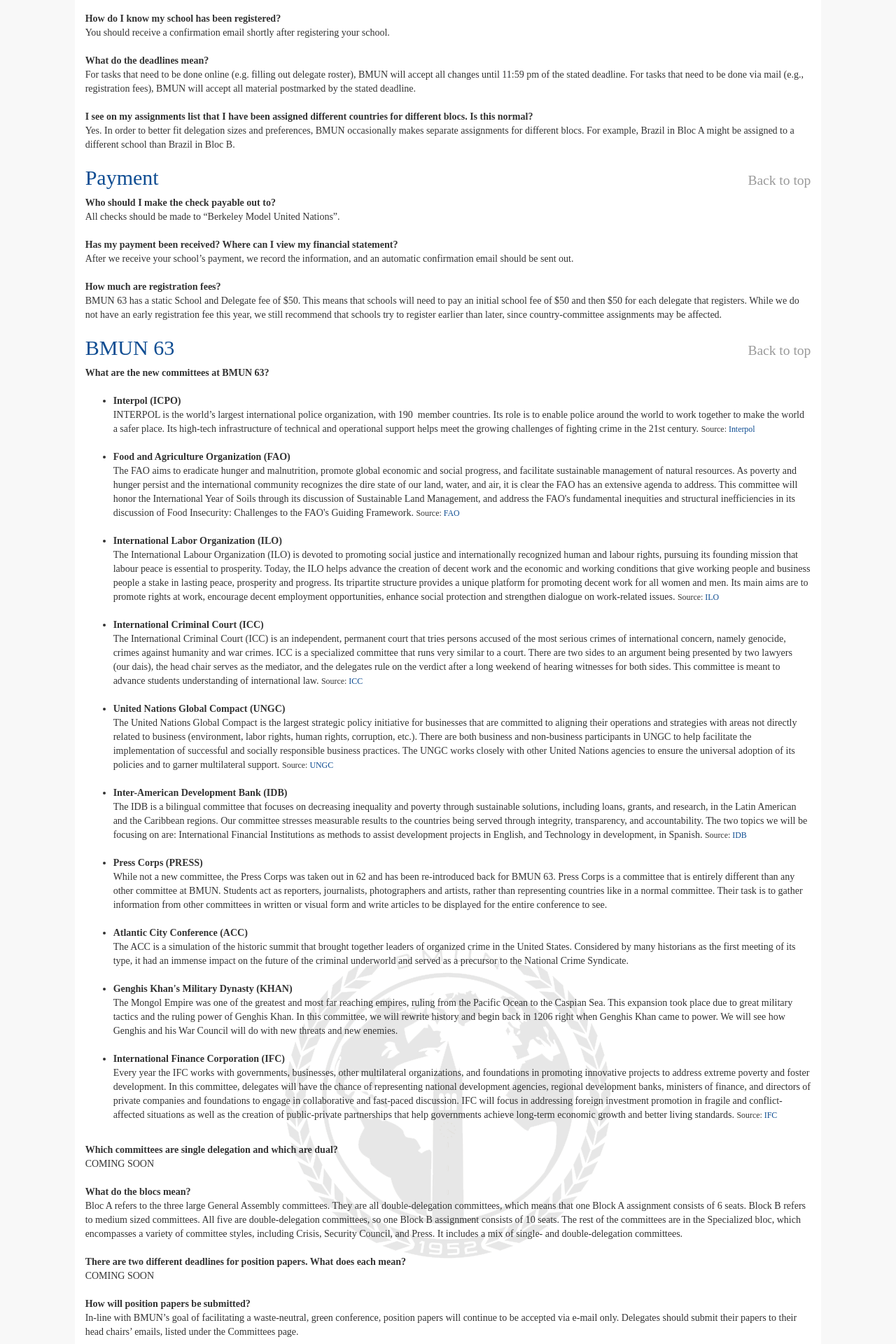
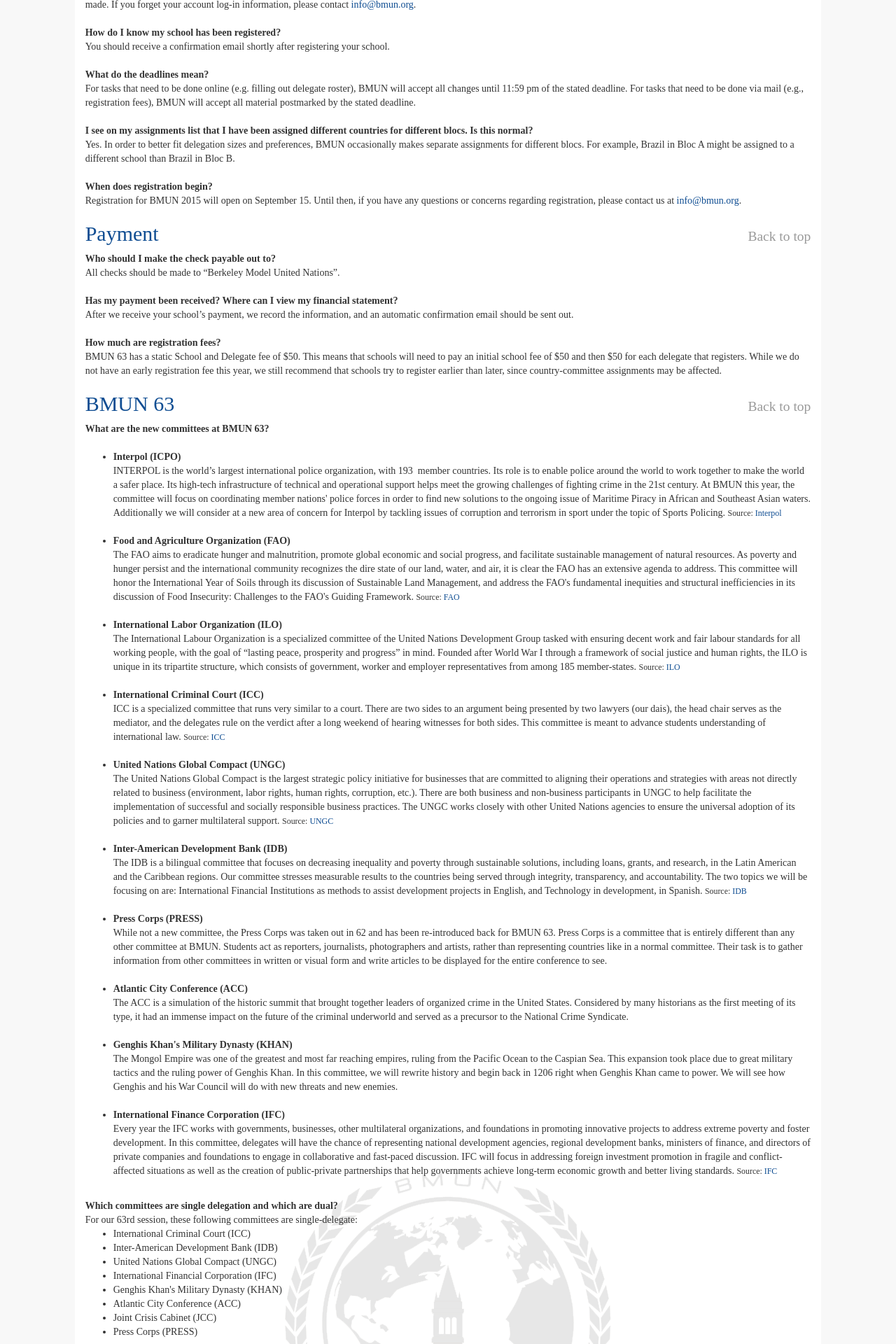
Before and after one commit to nathanielparke/website, a PHP site: page /Advisor_FAQs.php in a window 1280 px wide. Shown: the part 880-2800 px from the top of the page at 70% size. Run offline with PHP 8.4, Linux system fonts and the light colour scheme; some libraries are stand-ins or nearby versions.

Commit message:
FAQ updates

```diff
--- a/Advisor_FAQs.php
+++ b/Advisor_FAQs.php
@@ -19,6 +19,7 @@
 	        	<li><a href="#reg_q3">How do I know my school has been registered?</a></li>
 	        	<li><a href="#reg_q4">What do the deadlines mean?</a></li>
 	        	<li><a href="#reg_q5">I see on my assignments list that I have been assigned different countries for different blocs. Is this normal? </a></li>
+	        	<li><a href="#reg_q6">When does registration begin?</a></li>
 	        </ol>
 
 	        <h2 class="bloc-heading">Payment</h2>
@@ -75,6 +76,11 @@
 		    	<dt id="reg_q5" class="anchor">I see on my assignments list that I have been assigned different countries for different blocs. Is this normal? </dt>
 		    	<dd>Yes. In order to better fit delegation sizes and preferences, BMUN occasionally makes separate assignments for different blocs. For example, Brazil in Bloc A might be assigned to a different school than Brazil in Bloc B.</dd>
 
+		    	<br>
+
+		    	<dt id="reg_q6" class="anchor">When does registration begin? </dt>
+		    	<dd>Registration for BMUN 2015 will open on September 15. Until then, if you have any questions or concerns regarding registration, please contact us at <a href="mailto:info@bmun.org">info@bmun.org</a>.</dd>
+
 		    </dl>
 
 			<h2 class="bloc-heading">Payment <p class="pull-right"><a href="#"><smalL>Back to top</small></a></p></h2>
@@ -103,7 +109,7 @@
 		    	<dd>
 		    		<ul>
 		    			<li><strong>Interpol (ICPO)</strong> <br>
-		    			INTERPOL is the world’s largest international police organization, with 190 ﻿	member countries. Its role is to enable police around the world to work together to make the world a safer place. Its high-tech infrastructure of technical and operational support helps meet the growing challenges of fighting crime in the 21st century. <small> Source: <a href="http://www.interpol.int/About-INTERPOL/Overview"> Interpol </a> </small>
+		    			INTERPOL is the world’s largest international police organization, with 193 ﻿	member countries. Its role is to enable police around the world to work together to make the world a safer place. Its high-tech infrastructure of technical and operational support helps meet the growing challenges of fighting crime in the 21st century. At BMUN this year, the committee will focus on coordinating member nations' police forces in order to find new solutions to the ongoing issue of Maritime Piracy in African and Southeast Asian waters. Additionally we will consider at a new area of concern for Interpol by tackling issues of corruption and terrorism in sport under the topic of Sports Policing. <small> Source: <a href="http://www.interpol.int/About-INTERPOL/Overview"> Interpol </a> </small>
 		    			</li> <br>
 
 		    			<li><strong>Food and Agriculture Organization (FAO)</strong> <br>
@@ -112,12 +118,12 @@
 		    			</li> <br>
 
 		    			<li><strong>International Labor Organization (ILO)</strong> <br>
-		    			The International Labour Organization (ILO) is devoted to promoting social justice and internationally recognized human and labour rights, pursuing its founding mission that labour peace is essential to prosperity. Today, the ILO helps advance the creation of decent work and the economic and working conditions that give working people and business people a stake in lasting peace, prosperity and progress. Its tripartite structure provides a unique platform for promoting decent work for all women and men. Its main aims are to promote rights at work, encourage decent employment opportunities, enhance social protection and strengthen dialogue on work-related issues.
+		    			The International Labour Organization is a specialized committee of the United Nations Development Group tasked with ensuring decent work and fair labour standards for all working people, with the goal of “lasting peace, prosperity and progress” in mind. Founded after World War I through a framework of social justice and human rights, the ILO is unique in its tripartite structure, which consists of government, worker and employer representatives from among 185 member-states.
 		    			<small> Source: <a href="http://www.ilo.org/global/about-the-ilo/lang--en/index.htm"> ILO </a> </small>
 		    			</li> <br>
 
 		    			<li><strong>International Criminal Court (ICC)</strong> <br>
-		    			The International Criminal Court (ICC) is an independent, permanent court that tries persons accused of the most serious crimes of international concern, namely genocide, crimes against humanity and war crimes. ICC is a specialized committee that runs very similar to a court. There are two sides to an argument being presented by two lawyers (our dais), the head chair serves as the mediator, and the delegates rule on the verdict after a long weekend of hearing witnesses for both sides. This committee is meant to advance students understanding of international law.
+		    			ICC is a specialized committee that runs very similar to a court. There are two sides to an argument being presented by two lawyers (our dais), the head chair serves as the mediator, and the delegates rule on the verdict after a long weekend of hearing witnesses for both sides. This committee is meant to advance students understanding of international law.
 		    			<small> Source: <a href="http://www.icc-cpi.int/en_menus/icc/Pages/default.aspx"> ICC </a></small>
 		    			</li> <br>
 
@@ -154,28 +160,55 @@
 		    	<br>
 
 		    	<dt id="bmun_q2" class="anchor">Which committees are single delegation and which are dual?</dt>
-		    	<dd> COMING SOON
+		    	<dd> For our 63rd session, these following committees are single-delegate:
+		    		<ul>
+		    			<li>International Criminal Court (ICC)</li>
+		    			<li>Inter-American Development Bank (IDB)</li>
+		    			<li>United Nations Global Compact (UNGC)</li>
+		    			<li>International Financial Corporation (IFC)</li>
+		    			<li>Genghis Khan's Military Dynasty (KHAN)</li>
+		    			<li>Atlantic City Conference (ACC)</li>
+		    			<li>Joint Crisis Cabinet (JCC)</li>
+		    			<li>Press Corps (PRESS)</li>
+		    		</ul>
+		    		These following committees are dual delegation:
+		    		<ul>
+		    			<li>1st Disarmament and International Security (DISC)</li>
+		    			<li>3rd Social, Cultural and Humanitarian (SOCHUM)</li>
+		    			<li>4th Special Political and Decolonization (SPD)</li>
+		    			<li>Interpol (ICPO)</li>
+		    			<li>Food and Agriculture Organization (FAO)</li>
+		    			<li>World Health Organization (WHO)</li>
+		    			<li>UN Environmental Programme (UNEP)</li>
+		    			<li>International Labour Organization (ILO)</li>
+		    			<li>European Union (EU)</li>
+		    			<li>Asia-Pacific Economic Cooperation (APEC)</li>
+		    			<li>Group of 20 Committee (G20)</li>
+		    			<li>Security Council (SC)</li>
+		    		</ul>
 		    	</dd>
 
 		    	<br>
 
 		    	<dt id="bmun_q3" class="anchor">What do the blocs mean?</dt>
-		    	<dd>Bloc A refers to the three large General Assembly committees. They are all double-delegation committees, which means that one Block A assignment consists of 6 seats.
+		    	<dd>Block A refers to large General Assembly committees. For the 63rd Session, the Block A committees are: 1st Disarmament (DISC), 3rd Social, Cultural and Humanitarian (SOCHUM), and 4th Special Political and Decolonization (SPD). All 3 are double-delegation committees, which means that one Block A assignment consists of 6 seats.
 
-		    	Block B refers to medium sized committees. All five are double-delegation committees, so one Block B assignment consists of 10 seats.
+		    	Block B refers to medium sized committees. For the 63rd Session, the five Block B committees are: Interpol (ICPO),  the Food and Agriculture Organization (FAO), the World Health Organization (WHO), the United Nations Environment Programme (UNEP), and the International Labor Organization (ILO). All are double-delegation committees, so one Block B assignment consists of ten seats
 
-		    	The rest of the committees are in the Specialized bloc, which encompasses a variety of committee styles, including Crisis, Security Council, and Press. It includes a mix of single- and double-delegation committees.
+		    	Specialized Committees include the European Union (EU), the Asia-Pacific Economic Cooperation (APEC), the Group of 20 (G-20), the International Criminal Court (ICC) Security Council (SC), the Inter-American Development Bank (IDB), the United Nations Global Compact (UNGC), the International Finance Corporation (IFC), and the Press Corps (PRESS). Most of these committees will be single delegation. Among the Specialized committees we have the three crisis committees Genghis Khan’s Military Dynasty, the Atlantic City Conference, and the Joint Crisis Cabinet. These are all single delegation.
 		    	</dd>
 
 		    	<br>
 		    	<dt id="bmun_q4" class="anchor">There are two different deadlines for position papers. What does each mean?</dt>
-		    	<dd>COMING SOON
+		    	<dd>January 31, 2015 is the deadline for delegates to submit their position papers to be eligible for both research awards and committee awards.
+
+		    	February 11, 2015 is the deadline for delegates to submit their position papers to be eligible for only committee awards and not research awards.
 		    	</dd>
 
 		    	<br>
 
 		    	<dt id="bmun_q5" class="anchor">How will position papers be submitted?</dt>
-		    	<dd>In-line with BMUN’s goal of facilitating a waste-neutral, green conference, position papers will continue to be accepted via e-mail only. Delegates should submit their papers to their head chairs’ emails, listed under the Committees page. </dd>
+		    	<dd>In-line with BMUN’s goal of facilitating a waste-neutral, green conference, position papers will now be accepted through a Google form. Not only does this process standardize position paper writing for all delegates, it will also help allow responses and feedback from head chairs to delegates a much more streamlined process. </dd>
 
 		    </dl>
 
--- a/Committees.php
+++ b/Committees.php
@@ -16,7 +16,7 @@
                 <h3 class="committee-heading"> 1st Disarmament & International Security</h3>
                 <h5><strong>Head Chair: Nate Parke</strong></h5>
                 <h5><strong>Vice Chairs: Sarah Yue, Paul Lee</h5></strong>
-                <h5><strong>Topics: Cyber Warfare, Illicit Substance Trade</strong></h5>
+                <h5><strong>Topics: Cyber Warfare, Sectarian States in the Middle East</strong></h5>
             </div>
 
             <div class="col-md-6 committee" style="text-align:right">
```
